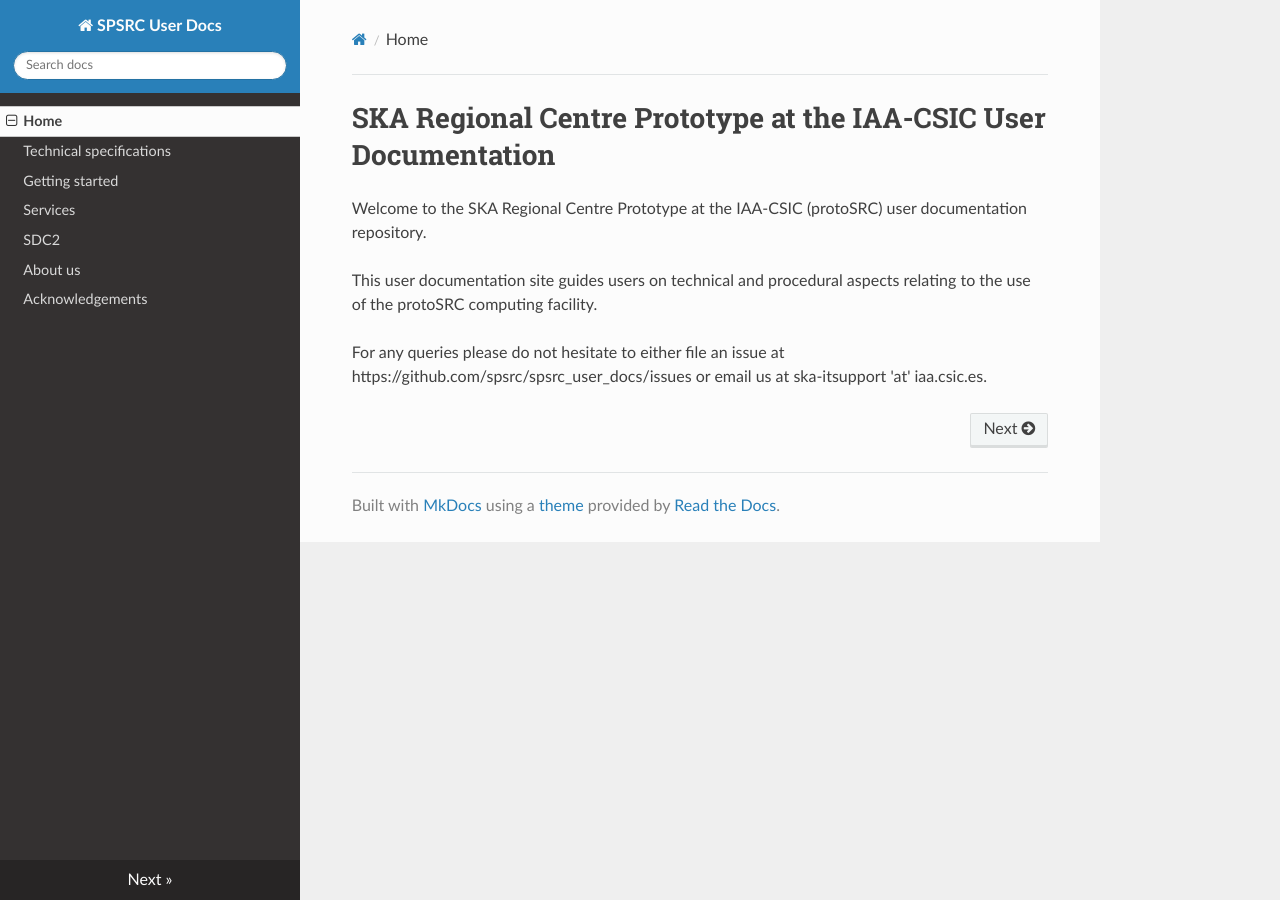
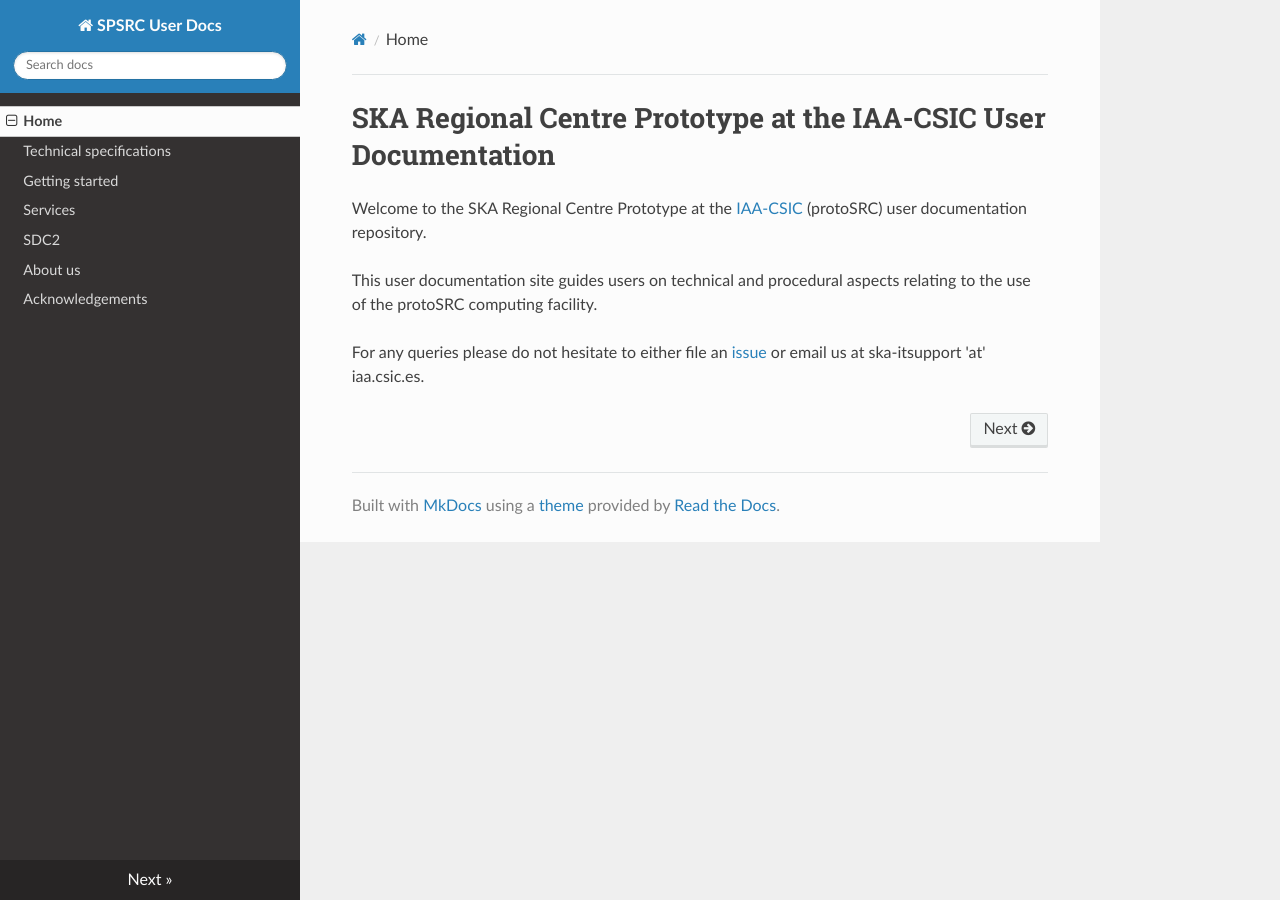
Before and after one commit to espsrc/spsrc_user_docs, an MkDocs documentation site: the page built from docs/index.md, in a window 1280 px wide. Built offline with MkDocs 1.6.1, drawn with Linux system fonts in a browser that asks for light colours; nearby versions of some CDN libraries.

Commit message:
Update index.md

```diff
--- a/docs/index.md
+++ b/docs/index.md
@@ -1,7 +1,7 @@
 # SKA Regional Centre Prototype at the IAA-CSIC User Documentation
 
-Welcome to the SKA Regional Centre Prototype at the IAA-CSIC (protoSRC) user documentation repository.
+Welcome to the SKA Regional Centre Prototype at the [IAA-CSIC](https://www.iaa.csic.es) (protoSRC) user documentation repository.
 
 This user documentation site guides users on technical and procedural aspects relating to the use of the protoSRC computing facility.
 
-For any queries please do not hesitate to either file an issue at https://github.com/spsrc/spsrc_user_docs/issues or email us at ska-itsupport 'at' iaa.csic.es.
+For any queries please do not hesitate to either file an [issue](https://github.com/spsrc/spsrc_user_docs/issues) or email us at ska-itsupport 'at' iaa.csic.es.
```
